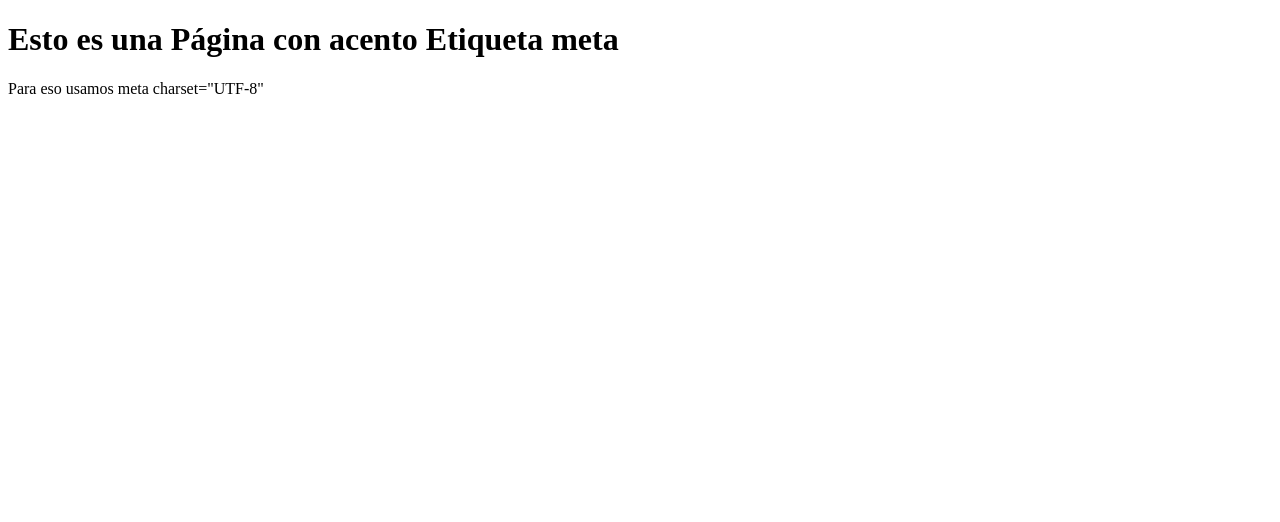
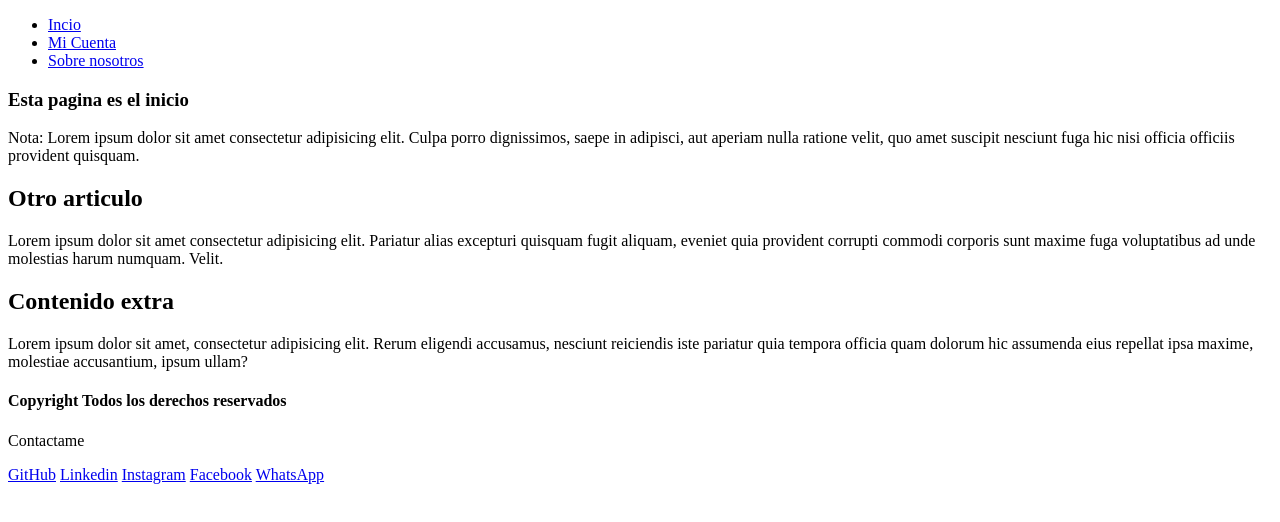
Before and after one commit to naomipoclava2021/CursoSoyDalto, a plain HTML site: page HTML/Diseño web/index.html in a window 1280 px wide. Drawn offline with Linux system fonts and the light colour scheme.

Commit message:
header,nav, articule, aside, footer

```diff
--- a/HTML/Diseño web/index.html
+++ b/HTML/Diseño web/index.html
@@ -1,6 +1,7 @@
 <!DOCTYPE html>
 <html lang="en">
 <head>
+    <title>Naomi Poclava</title>
     <meta charset="UTF-8">
     <meta http-equiv="X-UA-Compatible" content="IE=edge">
     <meta name="viewport" content="width=device-width, initial-scale=1.0">
@@ -10,14 +11,55 @@
     calidad en tiempo y forma">
     <meta name="author" content="Naomi Poclava">
     <meta name="coryright" content="Facebook Inc.">
-    <meta name="robots" content="index">
-    <meta name="robots" content="follow">
-    <title>Naomi Poclava</title>
+
 </head>
 <body>
-   <h1>Esto es una Página con acento Etiqueta meta</h1>
-   <p>Para eso usamos meta charset="UTF-8"</p>
+    <header>
+        <nav>
+            <ul>
+                <li>
+                    <a href="index.html">Incio</a>
+                </li>
+                <li>
+                    <a href="micuenta.html">Mi Cuenta</a>
+                </li>
+                <li>
+                    <a href="sobreNosotros.html">Sobre nosotros</a>
+                </li>
+            </ul>
+        </nav>
 
+        <article>
+            <section>
+                <h1>
+                    Esta pagina es el inicio
+                </h1>
+                <p>Nota: Lorem ipsum dolor sit amet consectetur adipisicing elit. Culpa porro dignissimos, saepe in adipisci, aut aperiam nulla ratione velit, quo amet suscipit nesciunt fuga hic nisi officia officiis provident quisquam.</p>
+            </section>
+
+            <section>
+                <h2>Otro articulo</h2>
+                <p>Lorem ipsum dolor sit amet consectetur adipisicing elit. Pariatur alias excepturi quisquam fugit aliquam, eveniet quia provident corrupti commodi corporis sunt maxime fuga voluptatibus ad unde molestias harum numquam. Velit.</p>
+            </section>
+        </article>
+    </header>
+
+    <aside>
+        <h2>Contenido extra</h2>
+        <p>
+            Lorem ipsum dolor sit amet, consectetur adipisicing elit. Rerum eligendi accusamus, nesciunt reiciendis iste pariatur quia tempora officia quam dolorum hic assumenda eius repellat ipsa maxime, molestiae accusantium, ipsum ullam?
+        </p>
+    </aside>
+
+    <footer>
+        <h4>Copyright Todos los derechos reservados</h4>
+        <p>Contactame</p>
+        <a href="https://github.com/naomipoclava2021">GitHub</a>
+        <a href="https://github.com/naomipoclava2021">Linkedin</a>
+        <a href="https://github.com/naomipoclava2021">Instagram</a>
+        <a href="https://github.com/naomipoclava2021">Facebook</a>
+        <a href="https://github.com/naomipoclava2021">WhatsApp</a>
+    </footer>
 
 </body>
 </html>
```
Also changed, not shown: HTML/Diseño web/micuenta.html (added, +47 -0 lines), HTML/Diseño web/sobreNosotros.html (added, +46 -0 lines).
